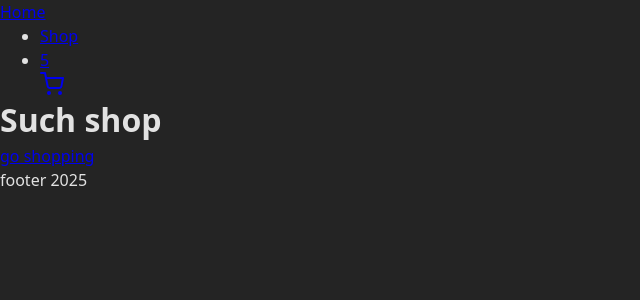
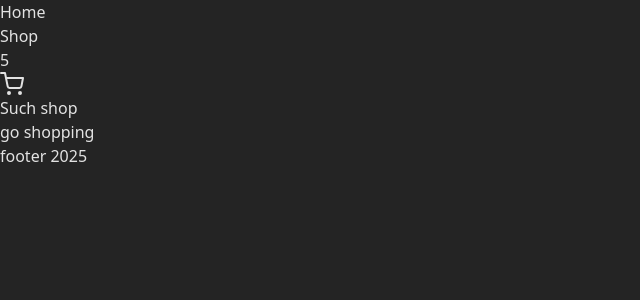
Before and after one commit to greqov/odin-shopping-cart-3000, a React (Vite) app: page / in a window 1280 px wide. Shown: the top 300 px of the page, without its empty margins (0-640 px from the left). Built offline with nearby package versions, Linux system fonts and the light colour scheme.

Commit message:
Add tailwindcss

```diff
--- a/package.json
+++ b/package.json
@@ -11,9 +11,11 @@
     "preview": "vite preview"
   },
   "dependencies": {
+    "@tailwindcss/vite": "4.0.17",
     "react": "19.0.0",
     "react-dom": "19.0.0",
-    "react-router": "7.4.0"
+    "react-router": "7.4.0",
+    "tailwindcss": "4.0.17"
   },
   "devDependencies": {
     "@eslint/js": "9.21.0",
@@ -28,7 +30,7 @@
     "eslint-plugin-react-refresh": "0.4.19",
     "globals": "15.15.0",
     "jsdom": "26.0.0",
-    "vite": "6.2.0",
+    "vite": "6.2.3",
     "vitest": "3.0.8"
   }
 }
--- a/src/css/index.css
+++ b/src/css/index.css
@@ -1,3 +1,5 @@
+@import 'tailwindcss';
+
 :root {
   font-family: system-ui, Avenir, Helvetica, Arial, sans-serif;
   line-height: 1.5;
--- a/src/css/reset.css
+++ /dev/null
@@ -1,62 +0,0 @@
-/*
-  Josh's Custom CSS Reset
-  https://www.joshwcomeau.com/css/custom-css-reset/
-*/
-
-*,
-*::before,
-*::after {
-  box-sizing: border-box;
-}
-
-* {
-  margin: 0;
-}
-
-body {
-  line-height: 1.5;
-  -webkit-font-smoothing: antialiased;
-}
-
-img,
-picture,
-video,
-canvas,
-svg {
-  display: block;
-  max-width: 100%;
-}
-
-input,
-button,
-textarea,
-select {
-  font: inherit;
-}
-
-p,
-h1,
-h2,
-h3,
-h4,
-h5,
-h6 {
-  overflow-wrap: break-word;
-}
-
-p {
-  text-wrap: pretty;
-}
-h1,
-h2,
-h3,
-h4,
-h5,
-h6 {
-  text-wrap: balance;
-}
-
-#root,
-#__next {
-  isolation: isolate;
-}
--- a/src/main.jsx
+++ b/src/main.jsx
@@ -1,7 +1,6 @@
 import { StrictMode } from 'react';
 import { createRoot } from 'react-dom/client';
 import { createBrowserRouter, RouterProvider } from 'react-router';
-import './css/reset.css';
 import './css/index.css';
 import routes from './routes.jsx';
 
--- a/vite.config.js
+++ b/vite.config.js
@@ -1,12 +1,13 @@
 import { defineConfig } from 'vite';
 import react from '@vitejs/plugin-react';
+import tailwindcss from '@tailwindcss/vite';
 
 // https://vite.dev/config/
 export default defineConfig({
-  plugins: [react()],
+  plugins: [react(), tailwindcss()],
   test: {
     globals: true,
     environment: 'jsdom',
-    setupFiles: './tests/setup.js',
+    setupFiles: './tests/setup.js'
   }
 });
```
Also changed, not shown: 1 other file (tests, documents, lock files or other folders).
